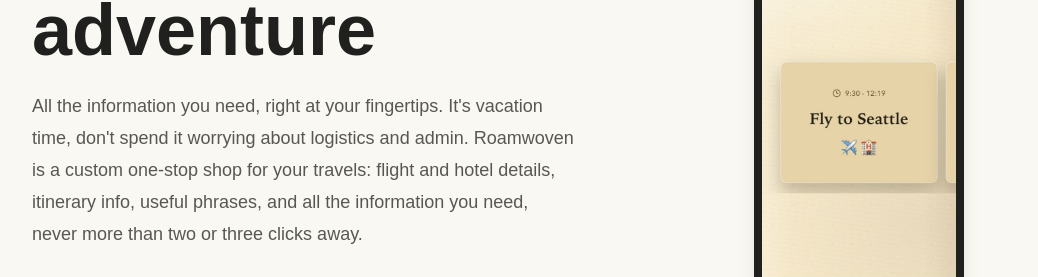
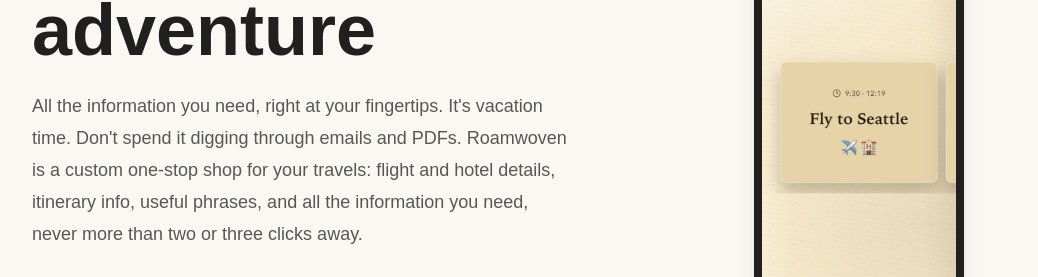
Before and after one commit to slamerow/roamwoven, a Next.js app: page / in a window 1280 px wide. Shown: the part 255-532 px from the top of the page, without its empty margins (72-1110 px from the left). Built offline with nearby package versions, Linux system fonts and the light colour scheme.

Commit message:
tighten copy

```diff
--- a/app/page.tsx
+++ b/app/page.tsx
@@ -77,9 +77,9 @@ export default function HomePage() {
           </h1>
           <p className="mt-6 max-w-2xl text-lg leading-8 text-ink/75">
             All the information you need, right at your fingertips. It&apos;s
-            vacation time, don&apos;t spend it worrying about logistics and
-            admin. Roamwoven is a custom one-stop shop for your travels: flight
-            and hotel details, itinerary info, useful phrases, and all the
+            vacation time. Don&apos;t spend it digging through emails and PDFs.
+            Roamwoven is a custom one-stop shop for your travels: flight and
+            hotel details, itinerary info, useful phrases, and all the
             information you need, never more than two or three clicks away.
           </p>
           <p className="mt-5 max-w-2xl text-lg leading-8 text-ink/75">
```
